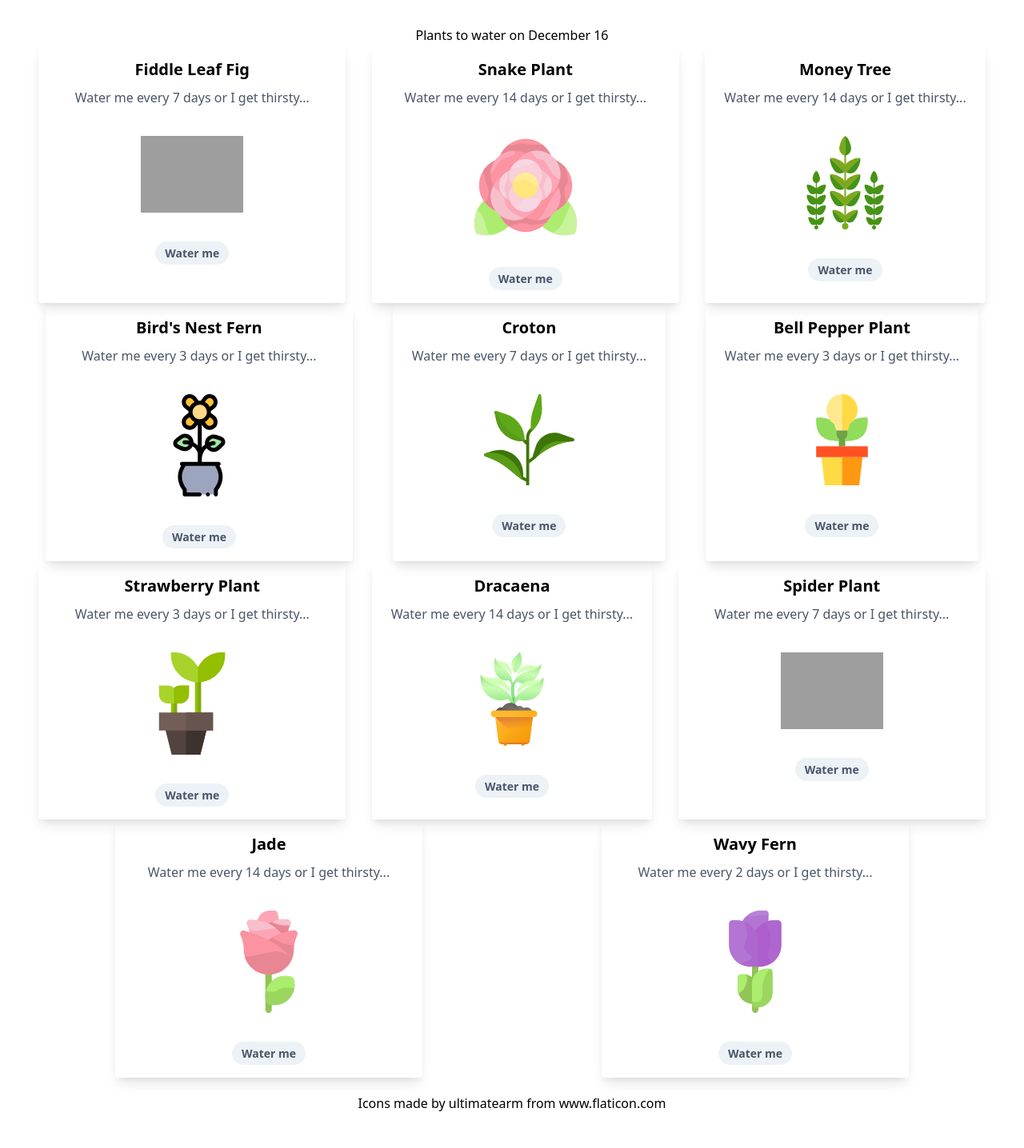
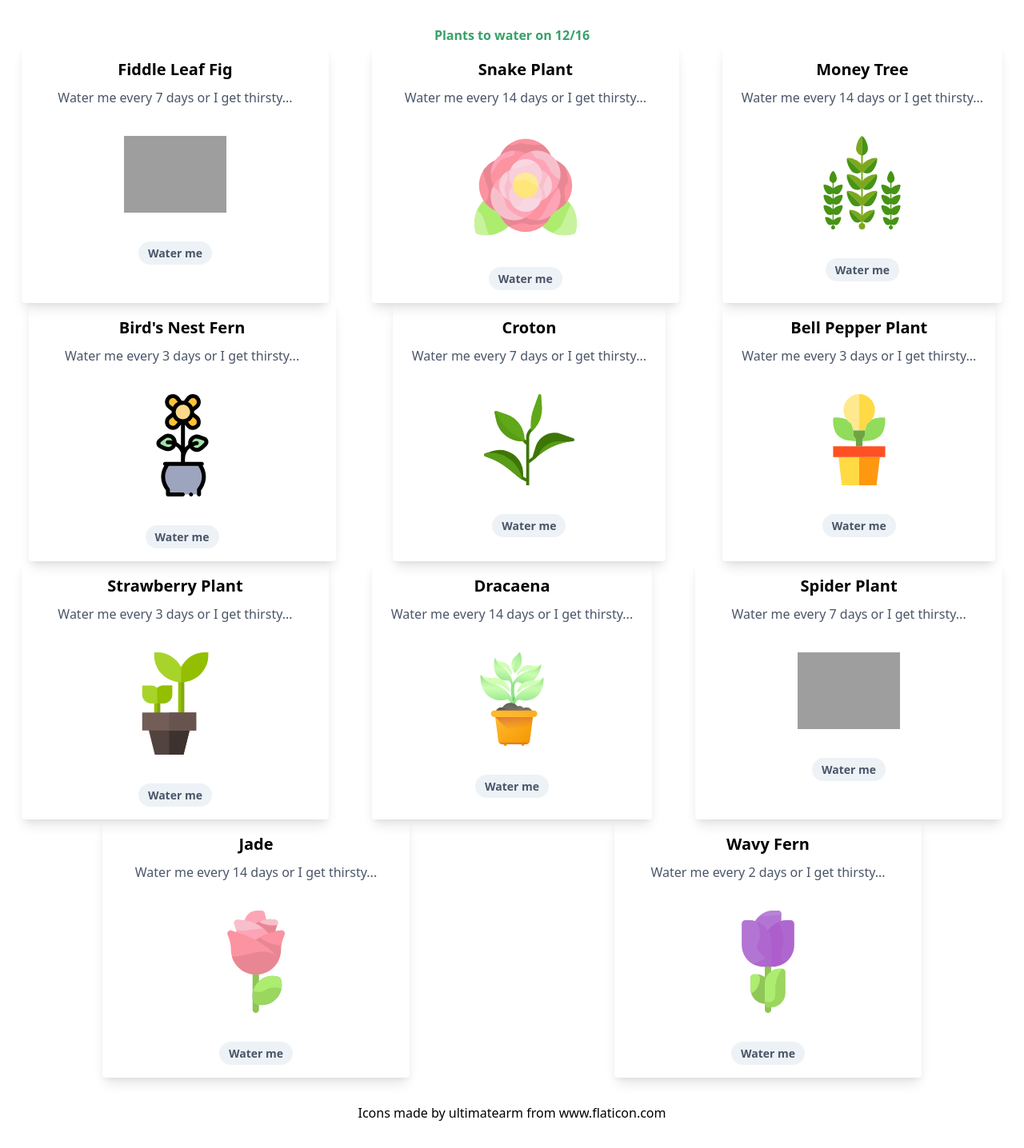
Before and after one commit to cm718/tandelorianforest, a Gatsby site: page / in a window 1280 px wide. Shown: the whole page at 80% size. Built offline with nearby package versions, Linux system fonts and the light colour scheme; Gatsby itself is replaced by a stand-in of ours; grey boxes are pictures that could not be loaded.

Commit message:
updated font color and weight

```diff
--- a/src/pages/index.js
+++ b/src/pages/index.js
@@ -1,26 +1,48 @@
 import React from "react"
 import Card from "../components/card"
-import plants from '../data/data.json'
+import plants from "../data/data.json"
 
 class IndexPage extends React.Component {
-  state={
+  state = {
     plants,
-    month: "December",
-    date: 16
+    date: 16,
   }
-  render(){
+  render() {
     // console.log(this.state);
-    const month = this.state.month;
-    const date = this.state.date;
-    return(
-      <div className="m-8">
-         <h3 className='text-center'>Plants to water on {month} {date}</h3>
-         <div className='flex-row flex flex-wrap justify-around'>
-            {this.state.plants.map(plant =>
-              <Card key={plant.id} src={plant.src} name={plant.name} water={plant.water_after}/>
-              )}
-         </div>
-          <div className='text-center mt-5' >Icons made by <a href="https://www.flaticon.com/authors/ultimatearm" title="ultimatearm">ultimatearm</a> from <a href="https://www.flaticon.com/" title="Flaticon">www.flaticon.com</a></div>
+    const date = this.state.date
+    return (
+      <div className="m-8 mx-auto container">
+        <h4 className="font-black text-center text-green-600">
+          Plants to water on 12/{date}
+        </h4>
+        <div
+          className="
+          flex-row
+          flex flex-wrap
+          justify-around"
+        >
+          {this.state.plants.map(plant => (
+            <Card
+              key={plant.id}
+              src={plant.src}
+              name={plant.name}
+              water={plant.water_after}
+            />
+          ))}
+        </div>
+        <h6 className="text-center mt-8">
+          Icons made by{" "}
+          <a
+            href="https://www.flaticon.com/authors/ultimatearm"
+            title="ultimatearm"
+          >
+            ultimatearm
+          </a>{" "}
+          from{" "}
+          <a href="https://www.flaticon.com/" title="Flaticon">
+            www.flaticon.com
+          </a>
+        </h6>
       </div>
     )
   }
```
